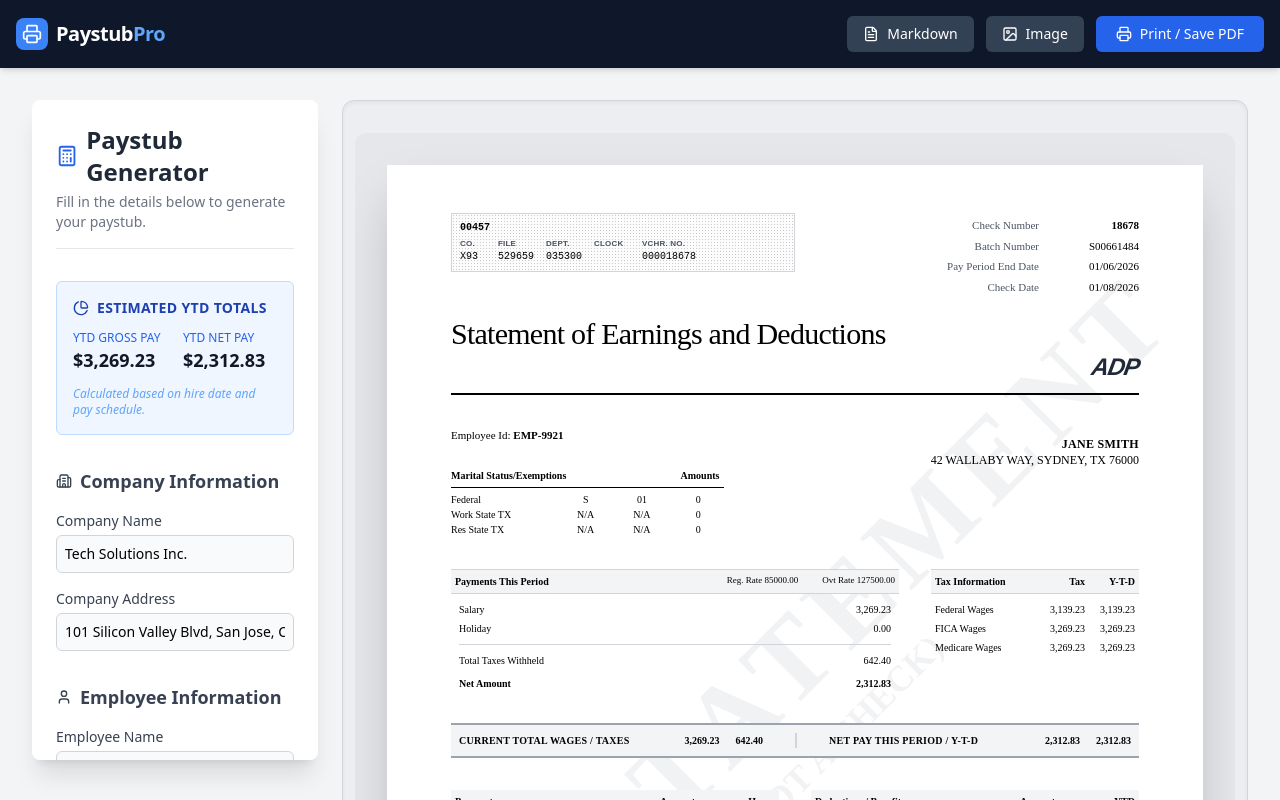
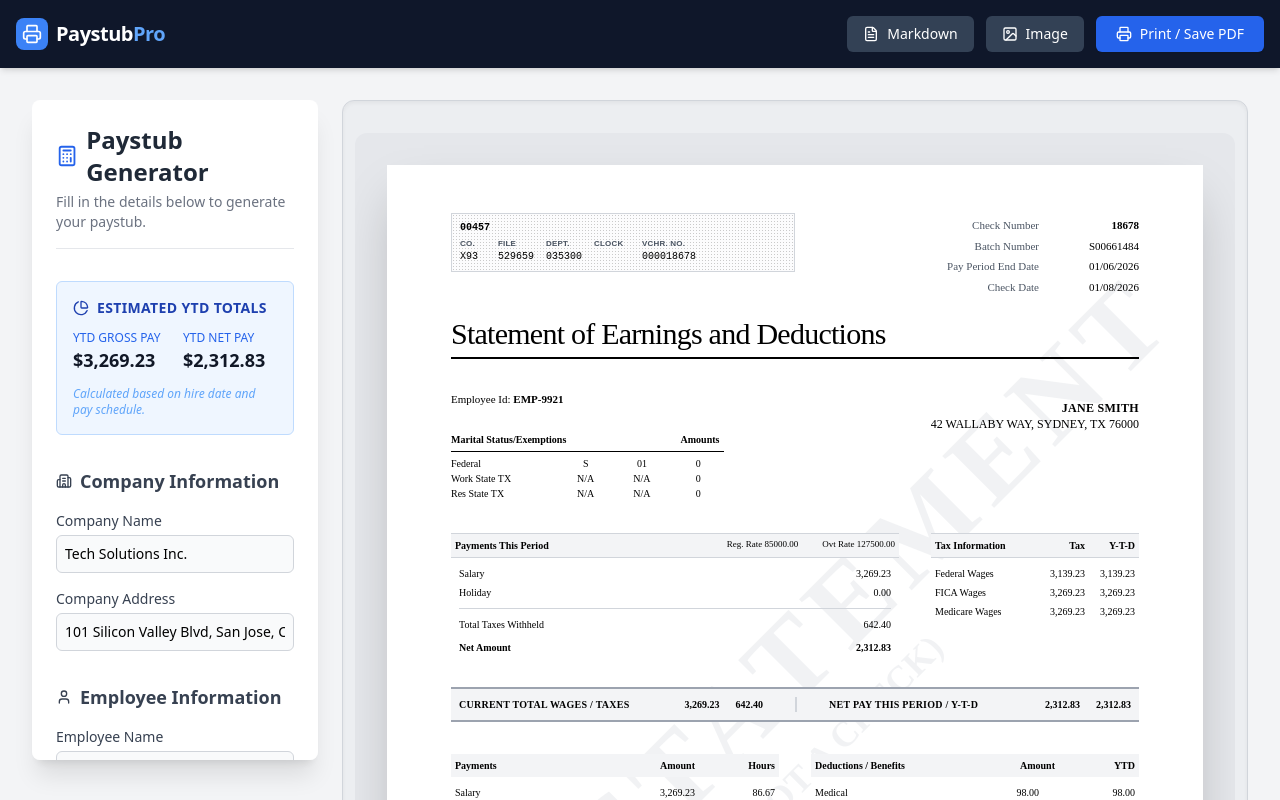
Before and after one commit to Pcnaid-Dev/PaystubPro-Generator, a React (Vite) app: page / in a window 1280 px wide. Shown: the top 800 px of the page. Built offline with nearby package versions, Linux system fonts and the light colour scheme.

Commit message:
feat(paystub): Remove redundant company name from preview
Removes the inline ADP branding from the paystub preview component. This makes the preview more generic and customizable by the user, rather than hardcoding a specific company name.

```diff
--- a/components/PaystubPreview.tsx
+++ b/components/PaystubPreview.tsx
@@ -132,7 +132,6 @@
 
             <div style={{ display: 'flex', justifyContent: 'flex-end', alignItems: 'flex-end', marginBottom: '32px', borderBottom: '2px solid #000', paddingBottom: '4px' }}>
                 <div style={{ marginBottom: '4px' }}>
-                    <span style={{ fontFamily: 'sans-serif', fontWeight: '900', fontStyle: 'italic', fontSize: '24px', letterSpacing: '-0.05em', color: '#1f2937', transform: 'skewX(-10deg)', display: 'inline-block' }}>ADP</span>
                 </div>
             </div>
 
```
